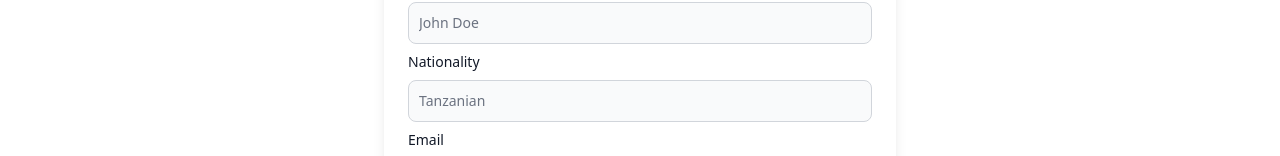
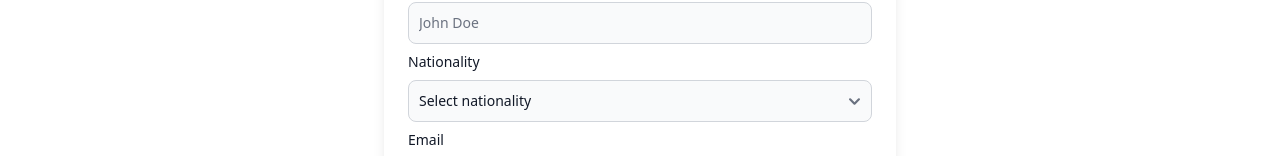
Before and after one commit to frank255/kigoma-diving-center, a Vue app: page /booking in a window 1280 px wide. Shown: the part 326-482 px from the top of the page. Built offline with nearby package versions, Linux system fonts and the light colour scheme; what vue-sweetalert2 would draw is missing.

Commit message:
feat:updates to faqs

```diff
--- a/src/components/Faqs.vue
+++ b/src/components/Faqs.vue
@@ -1,54 +1,84 @@
 <template>
-    <div id="faqs" class="px-4 py-16 mx-auto sm:max-w-xl md:max-w-full lg:max-w-screen-xl md:px-24 lg:px-8 lg:py-20">
+  <div
+    id="faqs"
+    class="px-4 py-16 mx-auto sm:max-w-xl md:max-w-full lg:max-w-screen-xl md:px-24 lg:px-8 lg:py-20"
+  >
     <div class="max-w-xl sm:mx-auto lg:max-w-2xl">
-        <div class="max-w-xl mb-10 md:mx-auto sm:text-center lg:max-w-2xl md:mb-12">
+      <div
+        class="max-w-xl mb-10 md:mx-auto sm:text-center lg:max-w-2xl md:mb-12"
+      >
         <div>
-            <p class="inline-block px-3 py-px mb-4 text-3xl sm:text-5xl font-semibold tracking-wider text-[#A45C40] uppercase rounded-full bg-teal-accent-400">
+          <p
+            class="inline-block px-3 py-px mb-4 text-3xl sm:text-5xl font-semibold tracking-wider text-[#A45C40] uppercase rounded-full bg-teal-accent-400"
+          >
             FAQS
           </p>
         </div>
-          <h2 class="max-w-lg mb-6 font-sans text-3xl font-bold leading-none tracking-tight text-gray-900 sm:text-4xl md:mx-auto">
+        <h2
+          class="max-w-lg mb-6 font-sans text-3xl font-bold leading-none tracking-tight text-gray-900 sm:text-4xl md:mx-auto"
+        >
           <span class="relative inline-block">
-              <svg viewBox="0 0 52 24" fill="currentColor" class="absolute top-0 left-0 z-0 hidden w-32 -mt-8 -ml-20 text-blue-gray-100 lg:w-32 lg:-ml-28 lg:-mt-10 sm:block">
+            <svg
+              viewBox="0 0 52 24"
+              fill="currentColor"
+              class="absolute top-0 left-0 z-0 hidden w-32 -mt-8 -ml-20 text-blue-gray-100 lg:w-32 lg:-ml-28 lg:-mt-10 sm:block"
+            >
               <defs>
-                  <pattern id="70326c9b-4a0f-429b-9c76-792941e326d5" x="0" y="0" width=".135" height=".30">
+                <pattern
+                  id="70326c9b-4a0f-429b-9c76-792941e326d5"
+                  x="0"
+                  y="0"
+                  width=".135"
+                  height=".30"
+                >
                   <circle cx="1" cy="1" r=".7"></circle>
                 </pattern>
               </defs>
-                <rect fill="url(#70326c9b-4a0f-429b-9c76-792941e326d5)" width="52" height="24"></rect>
+              <rect
+                fill="url(#70326c9b-4a0f-429b-9c76-792941e326d5)"
+                width="52"
+                height="24"
+              ></rect>
             </svg>
             <span class="relative">These</span>
           </span>
           Are the frequently asked questions by our customers
         </h2>
-
       </div>
     </div>
     <div class="max-w-screen-xl sm:mx-auto">
-        <div class="grid grid-cols-1 gap-16 row-gap-8 lg:grid-cols-2" data-aos="zoom-in" data-aos-duration="1500" data-aos-delay="500">
+      <div
+        class="grid grid-cols-1 gap-16 row-gap-8 lg:grid-cols-2"
+        data-aos="zoom-in"
+        data-aos-duration="1500"
+        data-aos-delay="500"
+      >
         <div class="space-y-8">
           <div>
-              <p class="mb-4 text-xl font-medium">
-                Where are we located?
+            <p class="mb-4 text-xl font-medium">Where are we located?</p>
+            <p class="text-gray-700">
+              The Kigoma Diving and snorkeling center is located in Kigoma
+              region ,Tanzania near the Kigoma power station Within Aqualodge
+              compound.
             </p>
+          </div>
+          <div>
+            <p class="mb-4 text-xl font-medium">How is it accessible?</p>
             <p class="text-gray-700">
-                The Kigoma Diving and snorkeling center is located in Kigoma region ,Tanzania near the Kigoma power station Within Aqualodge compound.
+              Both ways, you can take a flight from other parts of the world to
+              Kigoma Airport, followed by a 45-minute ride or drive to
+              Aqualodge, where our office is located.
             </p>
           </div>
           <div>
             <p class="mb-4 text-xl font-medium">
-                How is it accessible?
+              Possible to book both accommodation and diving/snorkeling
+              experience?
             </p>
             <p class="text-gray-700">
-                Both way ,by flight from other party of th world to Kigoma Airport,then take a 45min ride or drive to the Aqualodge where our office is situated
-              </p>
-            </div>
-            <div>
-              <p class="mb-4 text-xl font-medium">
-                Possible to book both accommodation and diving/snorkeling experience?
-              </p>
-              <p class="text-gray-700">
-                Very possible,please advise your coming date and plan and our team will be delighted to plan everything for you.
+              Certainly, once you provide us with your anticipated arrival date
+              and your travel plans, our team will be delighted to assist in
+              organizing everything for your visit.
             </p>
           </div>
         </div>
@@ -58,7 +88,8 @@
               How I can pay/mode of payment?
             </p>
             <p class="text-gray-700">
-                Currently both by card and cash ,accepted card are masters card,visa and American Express
+              Currently, both card and cash payments are accepted. The accepted
+              card types include MasterCard, Visa, and American Express.
             </p>
           </div>
           <div>
@@ -66,7 +97,9 @@
               Do I need to bring the Diving or Snorkeling gear?
             </p>
             <p class="text-gray-700">
-                Not necessarily,we have plenty of gear for you to enjoy your water activities,however we are flexible for you to bring and use your own gears as far as they are in good working conditions.
+              Not necessarily,we have plenty of gear for you to enjoy your water
+              activities,however we are flexible for you to bring and use your
+              own gears as far as they are in good working conditions.
             </p>
           </div>
         </div>
@@ -83,10 +116,8 @@ onMounted(() => {
   AOS.init();
 });
 export default {
-name:'Faqs',
-}
+  name: "Faqs",
+};
 </script>
 
-<style>
-
-</style>
+<style></style>
--- a/src/views/Booking.vue
+++ b/src/views/Booking.vue
@@ -64,14 +64,28 @@
             class="block mb-2 text-sm font-medium text-gray-900 dark:text-white"
             >Nationality</label
           >
-          <input
+          <!-- <input
             v-model="nationality"
             type="text"
             id="nationality"
             class="bg-gray-50 border border-gray-300 text-gray-900 text-sm rounded-lg focus:ring-blue-500 focus:border-blue-500 block w-full p-2.5 dark:bg-gray-700 dark:border-gray-600 dark:placeholder-gray-400 dark:text-white dark:focus:ring-blue-500 dark:focus:border-blue-500"
             placeholder="Tanzanian"
             required
-          />
+          /> -->
+          <select
+            v-model="nationality"
+            class="bg-gray-50 border border-gray-300 text-gray-900 text-sm rounded-lg focus:ring-blue-500 focus:border-blue-500 block w-full p-2.5 dark:bg-gray-700 dark:border-gray-600 dark:placeholder-gray-400 dark:text-white dark:focus:ring-blue-500 dark:focus:border-blue-500"
+            required
+          >
+            <option value="" disabled>Select nationality</option>
+            <option
+              v-for="suggestion in suggestions"
+              :value="suggestion"
+              :key="suggestion"
+            >
+              {{ suggestion }}
+            </option>
+          </select>
           <label
             for="email"
             class="block mb-2 text-sm font-medium text-gray-900 dark:text-white"
@@ -413,6 +427,201 @@ export default {
       end: "",
       info: "",
       error: false,
+      suggestions: [
+        "Afghan",
+        "Albanian",
+        "Algerian",
+        "American",
+        "Andorran",
+        "Angolan",
+        "Antiguans",
+        "Argentinean",
+        "Armenian",
+        "Australian",
+        "Austrian",
+        "Azerbaijani",
+        "Bahamian",
+        "Bahraini",
+        "Bangladeshi",
+        "Barbadian",
+        "Barbudans",
+        "Batswana",
+        "Belarusian",
+        "Belgian",
+        "Belizean",
+        "Beninese",
+        "Bhutanese",
+        "Bolivian",
+        "Bosnian",
+        "Brazilian",
+        "British",
+        "Bruneian",
+        "Bulgarian",
+        "Burkinabe",
+        "Burmese",
+        "Burundian",
+        "Cambodian",
+        "Cameroonian",
+        "Canadian",
+        "Cape Verdean",
+        "Central African",
+        "Chadian",
+        "Chilean",
+        "Chinese",
+        "Colombian",
+        "Comoran",
+        "Congolese",
+        "Costa Rican",
+        "Croatian",
+        "Cuban",
+        "Cypriot",
+        "Czech",
+        "Danish",
+        "Djibouti",
+        "Dominican",
+        "Dutch",
+        "East Timorese",
+        "Ecuadorean",
+        "Egyptian",
+        "Emirian",
+        "Equatorial Guinean",
+        "Eritrean",
+        "Estonian",
+        "Ethiopian",
+        "Fijian",
+        "Filipino",
+        "Finnish",
+        "French",
+        "Gabonese",
+        "Gambian",
+        "Georgian",
+        "German",
+        "Ghanaian",
+        "Greek",
+        "Grenadian",
+        "Guatemalan",
+        "Guinea-Bissauan",
+        "Guinean",
+        "Guyanese",
+        "Haitian",
+        "Herzegovinian",
+        "Honduran",
+        "Hungarian",
+        "I-Kiribati",
+        "Icelander",
+        "Indian",
+        "Indonesian",
+        "Iranian",
+        "Iraqi",
+        "Irish",
+        "Israeli",
+        "Italian",
+        "Ivorian",
+        "Jamaican",
+        "Japanese",
+        "Jordanian",
+        "Kazakhstani",
+        "Kenyan",
+        "Kittian and Nevisian",
+        "Kuwaiti",
+        "Kyrgyz",
+        "Laotian",
+        "Latvian",
+        "Lebanese",
+        "Liberian",
+        "Libyan",
+        "Liechtensteiner",
+        "Lithuanian",
+        "Luxembourger",
+        "Macedonian",
+        "Malagasy",
+        "Malawian",
+        "Malaysian",
+        "Maldivan",
+        "Malian",
+        "Maltese",
+        "Marshallese",
+        "Mauritanian",
+        "Mauritian",
+        "Mexican",
+        "Micronesian",
+        "Moldovan",
+        "Monacan",
+        "Mongolian",
+        "Moroccan",
+        "Mosotho",
+        "Motswana",
+        "Mozambican",
+        "Namibian",
+        "Nauruan",
+        "Nepalese",
+        "New Zealander",
+        "Nicaraguan",
+        "Nigerian",
+        "Nigerien",
+        "North Korean",
+        "Northern Irish",
+        "Norwegian",
+        "Omani",
+        "Pakistani",
+        "Palauan",
+        "Panamanian",
+        "Papua New Guinean",
+        "Paraguayan",
+        "Peruvian",
+        "Polish",
+        "Portuguese",
+        "Qatari",
+        "Romanian",
+        "Russian",
+        "Rwandan",
+        "Saint Lucian",
+        "Salvadoran",
+        "Samoan",
+        "San Marinese",
+        "Sao Tomean",
+        "Saudi",
+        "Scottish",
+        "Senegalese",
+        "Serbian",
+        "Seychellois",
+        "Sierra Leonean",
+        "Singaporean",
+        "Slovakian",
+        "Slovenian",
+        "Solomon Islander",
+        "Somali",
+        "South African",
+        "South Korean",
+        "Spanish",
+        "Sri Lankan",
+        "Sudanese",
+        "Surinamer",
+        "Swazi",
+        "Swedish",
+        "Swiss",
+        "Syrian",
+        "Taiwanese",
+        "Tajik",
+        "Tanzanian",
+        "Thai",
+        "Togolese",
+        "Tongan",
+        "Trinidadian or Tobagonian",
+        "Tunisian",
+        "Turkish",
+        "Tuvaluan",
+        "Ugandan",
+        "Ukrainian",
+        "Uruguayan",
+        "Uzbekistani",
+        "Venezuelan",
+        "Vietnamese",
+        "Welsh",
+        "Yemenite",
+        "Zambian",
+        "Zimbabwean",
+      ], // Example suggestions
     };
   },
   methods: {
```
Also changed, not shown: 3 other files (tests, documents, lock files or other folders). Lines whose indentation alone changed are shown as unchanged.
